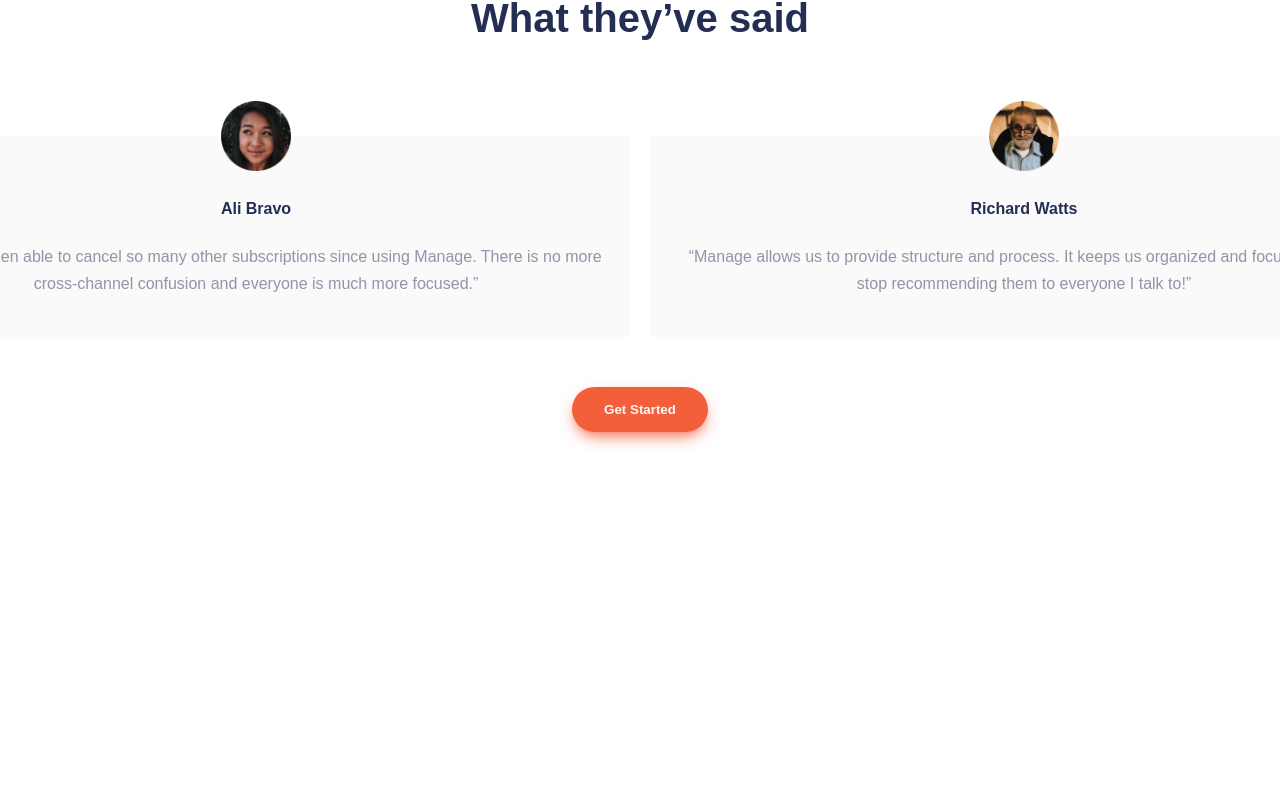
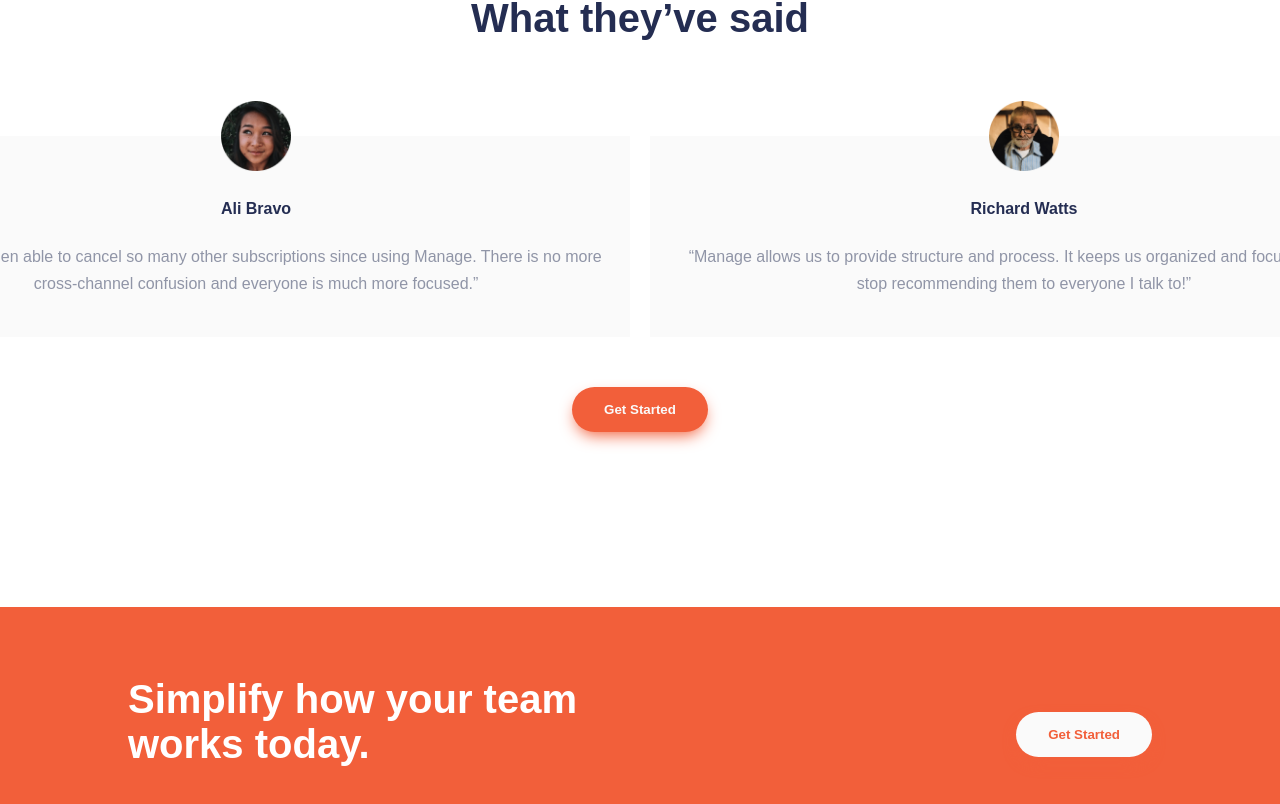
Before and after one commit to filip65/manage-landing-page, a React (Create React App) app: page / in a window 1280 px wide. Shown: the part 1405-2209 px from the top of the page. Before the commit the page ends 2012 px from the top, so only its background shows below. Built offline with nearby package versions, Linux system fonts and the light colour scheme; a web font is replaced by a local one.

Commit message:
pridanie simplify casti

```diff
--- a/src/App.js
+++ b/src/App.js
@@ -175,6 +175,13 @@ function App() {
           <button className="button">Get started</button>
         </div>
       </div>
+
+      <div className="simplify">
+        <div className="wrapper">
+          <h2>Simplify how your team works today.</h2>
+          <button className="button inverted-button">Get started</button>
+        </div>
+      </div>
     </div>
   );
 }
--- a/src/App.scss
+++ b/src/App.scss
@@ -40,6 +40,11 @@ p {
     transform: scale(1.03);
     opacity: 0.85;
   }
+}
+
+.inverted-button {
+  background-color: $lightGray;
+  color: $red;
 }
 
 .intro {
@@ -291,3 +296,34 @@ p {
     }
   }
 }
+
+// simplify part
+.simplify {
+  background-color: $red;
+  align-items: center;
+  text-align: center;
+  padding-top: 100px;
+  padding-bottom: 90px;
+
+  .wrapper > h2 {
+    color: #ffffff;
+    font-size: 40px;
+    margin-bottom: 25px;
+  }
+
+  @media (min-width: 768px) {
+    & {
+      padding: 70px 0;
+      .wrapper {
+        display: flex;
+        justify-content: space-between;
+        align-items: center;
+
+        h2 {
+          width: 45%;
+          text-align: left;
+        }
+      }
+    }
+  }
+}
```
